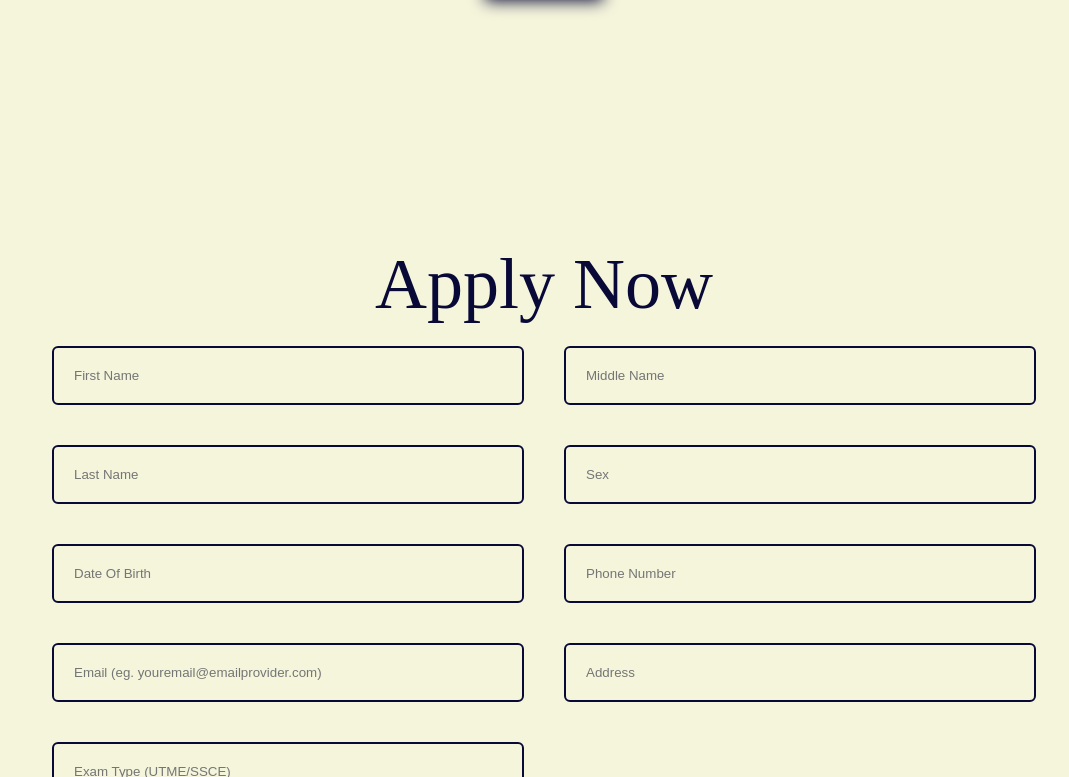
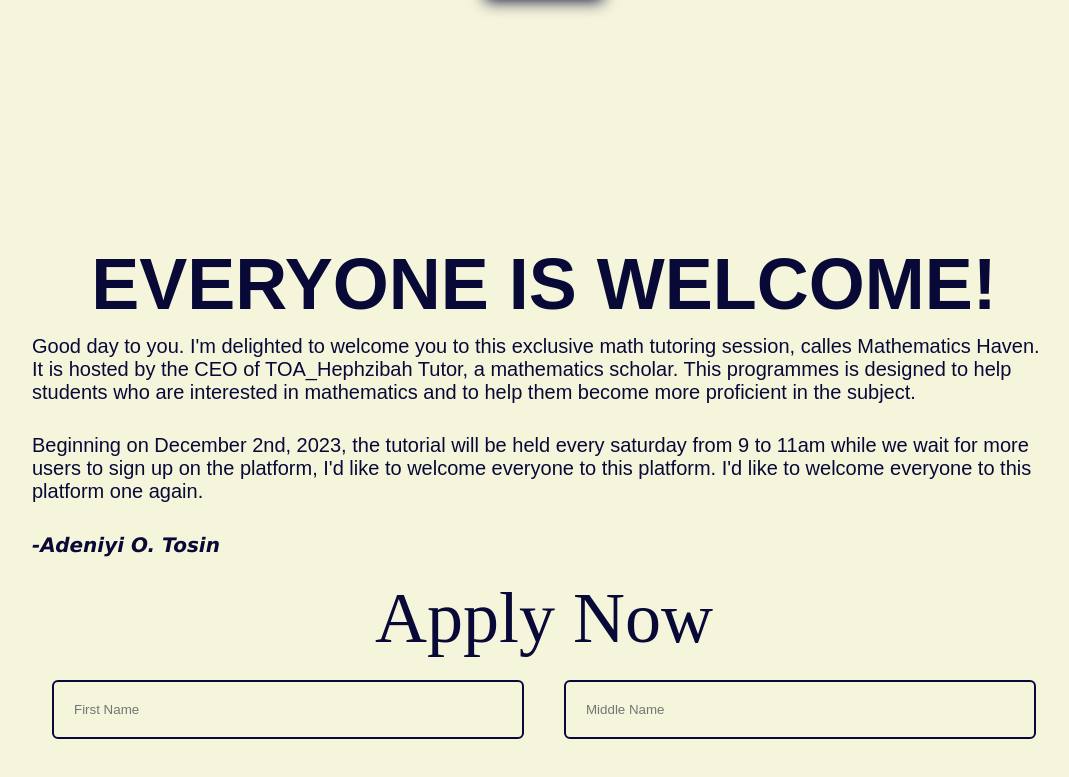
Before and after one commit to TimiDev19/mathematics-haven, a plain HTML site: page index.html in a window 1280 px wide. Shown: the part 557-1334 px from the top of the page, without its empty margins (96-1165 px from the left). Drawn offline with Linux system fonts and the light colour scheme.

Commit message:
Add files via upload

```diff
--- a/index.html
+++ b/index.html
@@ -27,6 +27,24 @@
             <h3><a href="#contact" class="button-link">Apply Now</a></h3>
         </div>
     </div>
+
+    <section class="about" id="about">
+        <h1>Everyone is welcome!</h1>
+        <p>
+            Good day to you. I'm delighted to welcome you to this exclusive math
+            tutoring session, calles Mathematics Haven. It is hosted by the CEO of TOA_Hephzibah Tutor,
+            a mathematics scholar. This programmes is designed to help students who are interested
+            in mathematics and to help them become more proficient in the subject.
+        </p>
+        <p>
+            Beginning on December 2nd, 2023, the tutorial will be held every saturday from 9 to
+            11am while we wait for more users to sign up on the platform, I'd like to welcome everyone to this platform.
+            I'd like to welcome everyone to this platform one again.
+        </p>
+        <p>
+            <span>-Adeniyi O. Tosin</span>
+        </p>
+    </section>
 
     <section class="contact" id="contact">
         <center>
--- a/style.css
+++ b/style.css
@@ -211,9 +211,35 @@ form #btn2:hover{
     box-shadow: none;
 }
 
+.about{
+    background-color: beige;
+    color: rgb(9, 9, 56);
+    font-family: Arial, Helvetica, sans-serif;
+}
+
+.about p{
+    width: 80%;
+    margin: auto;
+    text-align: left;
+    font-size: 20px;
+    padding-bottom: 20px;
+    padding-top: 10px;
+}
+
+.about p span{
+    font-style: italic;
+    padding-top: 20px;
+    align-self: center;
+    font-family: Verdana, Geneva, Tahoma, sans-serif;
+    font-weight: bold;
+}
+
 @media (max-width: 599px) {
     *{
         background-color: beige;
+    }
+    .about h1{
+        font-size: 30px;
     }
     html{
         overflow-x: hidden;
```
